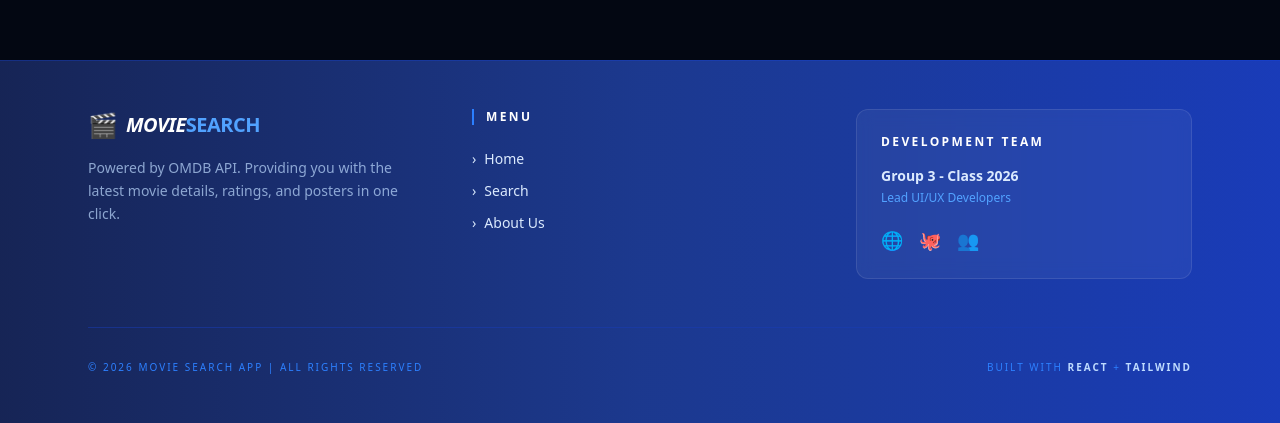
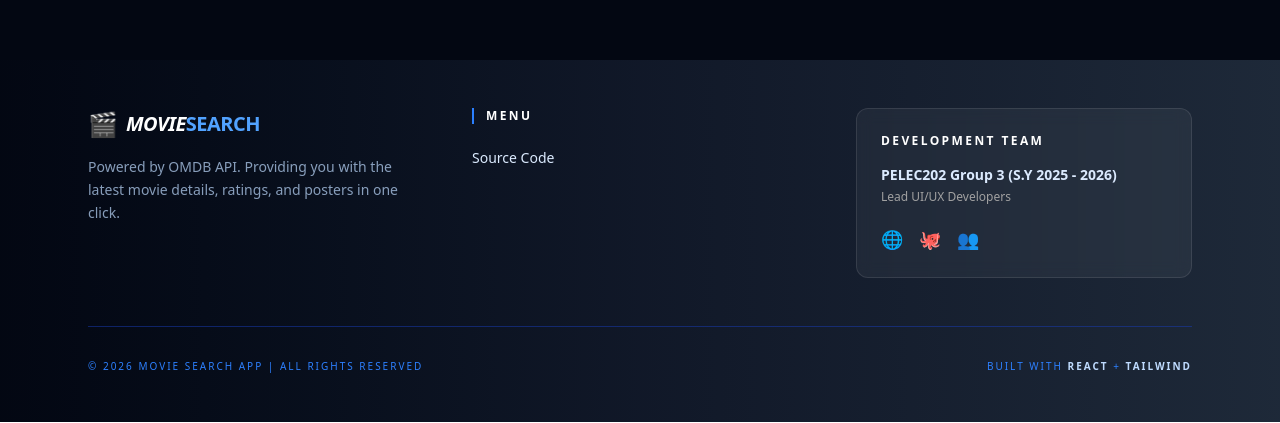
Before and after one commit to khianvictorycalderon/pelec202-finals-activity-1-g3, a React (Create React App) app: page / in a window 1280 px wide. Shown: the part 1540-1963 px from the top of the page. Built offline with nearby package versions, Linux system fonts and the light colour scheme; no server answers.

Commit message:
Updated footer data

```diff
--- a/src/components/Footer.jsx
+++ b/src/components/Footer.jsx
@@ -3,7 +3,7 @@ export default function Footer() { // Do not modify this line of code, leave it
     const currentYear = new Date().getFullYear();
 
     return (
-        <footer className="w-full bg-gradient-to-r from-blue-950 via-blue-900 to-blue-800 text-blue-100 border-t border-blue-700/30">
+        <footer className="w-full bg-gradient-to-r from-gray-950 via-gray-900 to-gray-800 text-blue-100">
             <div className="max-w-6xl mx-auto px-6 py-12">
 
                 <div className="grid gap-12 md:grid-cols-3">
@@ -28,21 +28,15 @@ export default function Footer() { // Do not modify this line of code, leave it
                     Menu
                     </h3>
                     <ul className="space-y-3 text-sm">
-                    <li>
-                        <a href="#" className="hover:text-blue-400 transition-colors duration-200 flex items-center gap-2">
-                        <span>›</span> Home
-                        </a>
-                    </li>
-                    <li>
-                        <a href="#search" className="hover:text-blue-400 transition-colors duration-200 flex items-center gap-2">
-                        <span>›</span> Search
-                        </a>
-                    </li>
-                    <li>
-                        <a href="#about" className="hover:text-blue-400 transition-colors duration-200 flex items-center gap-2">
-                        <span>›</span> About Us
-                        </a>
-                    </li>
+                        <li>
+                            <a
+                                href="https://github.com/khianvictorycalderon/pelec202-finals-activity-1-g3"
+                                target="_blank"
+                                className="hover:text-blue-400 transition-colors duration-200 flex items-center gap-2"
+                                >
+                                Source Code
+                            </a>
+                        </li>
                     </ul>
                 </div>
 
@@ -51,8 +45,8 @@ export default function Footer() { // Do not modify this line of code, leave it
                     <h3 className="text-xs font-bold text-white uppercase tracking-[0.2em] mb-4">
                     Development Team
                     </h3>
-                    <p className="text-sm font-semibold text-blue-100">Group 3 - Class 2026</p>
-                    <p className="text-xs text-blue-400 mt-1">Lead UI/UX Developers</p>
+                    <p className="text-sm font-semibold text-blue-100">PELEC202 Group 3 (S.Y 2025 - 2026)</p>
+                    <p className="text-xs text-neutral-400 mt-1">Lead UI/UX Developers</p>
 
                     <div className="flex gap-4 mt-5">
                     <a href="#" className="text-blue-300 hover:text-white transition-transform hover:scale-110">
```
